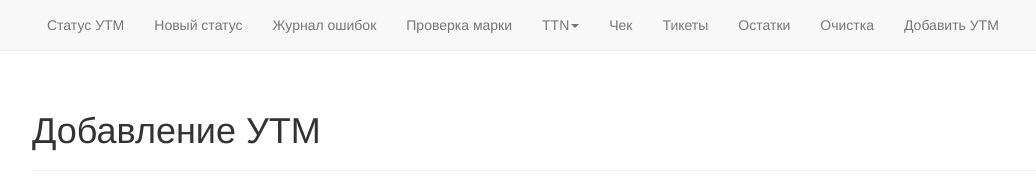
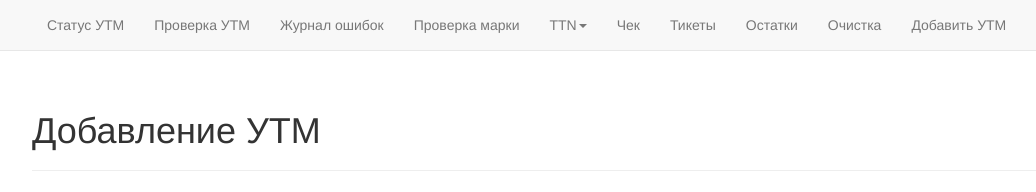
Before and after one commit to lamak/utmr, a Flask app: page /add_utm in a window 1280 px wide. Shown: the top 192 px of the page, without its empty margins (38-1074 px from the left). Run offline with Flask 2, Linux system fonts and the light colour scheme; some libraries are stand-ins or nearby versions.

Commit message:
menu links updated

```diff
--- a/templates/menu.html
+++ b/templates/menu.html
@@ -2,8 +2,8 @@
     <div class="container">
         <div class="navbar-collapse collapse">
             <ul class="nav navbar-nav">
-                <li><a href="{{ url_for('status') }}" title="Быстрый опрос всех УТМ">Статус УТМ</a></li>
-                <li><a href="{{ url_for('status2') }}" title="Результат последней проверки">Новый статус</a></li>
+                <li><a href="{{ url_for('status') }}" title="Результат последней проверки">Статус УТМ</a></li>
+                <li><a href="{{ url_for('status_check') }}" title="Опрос всех УТМ">Проверка УТМ</a></li>
                 <li><a href="{{ url_for('get_utm_errors') }}" title="Ошибки продажи марок УТМ">Журнал ошибок</a></li>
                 <li><a href="{{ url_for('check_mark') }}" title="Проверка в УТМ">Проверка марки</a></li>
 
```
